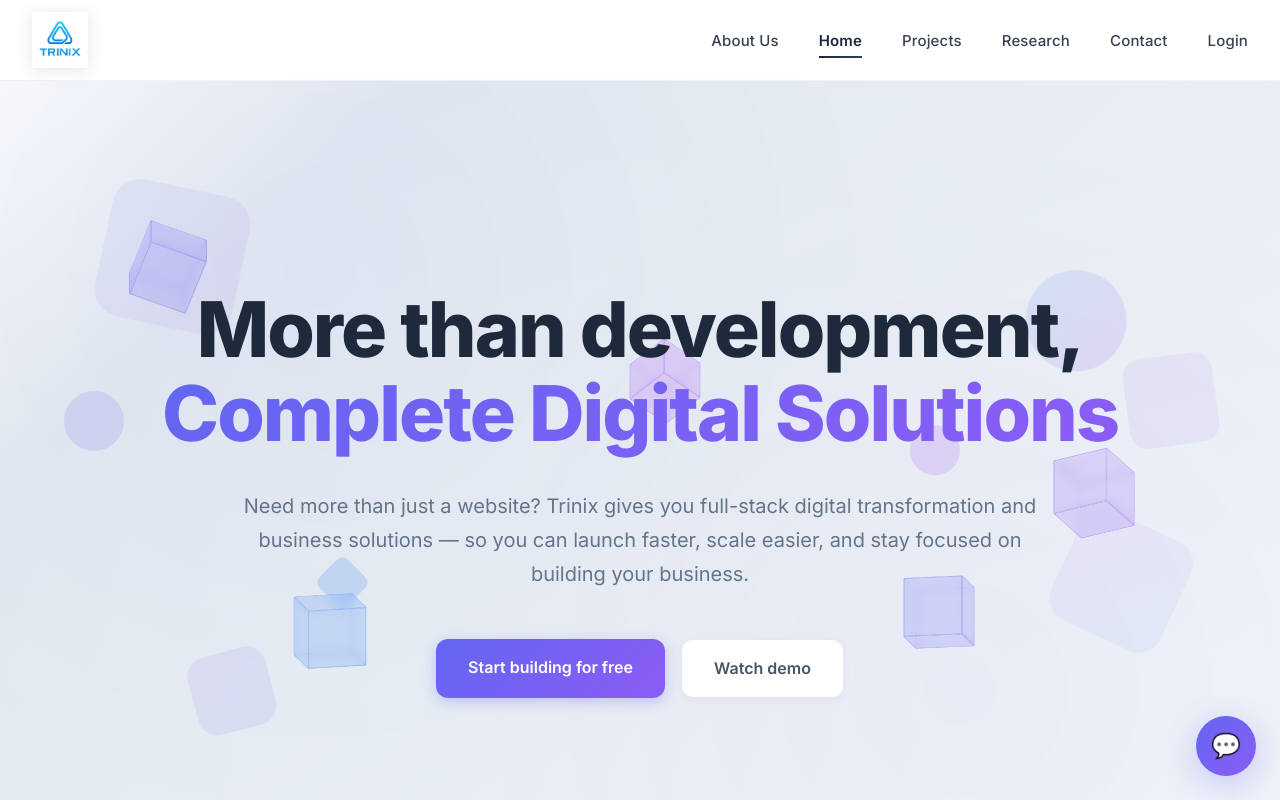
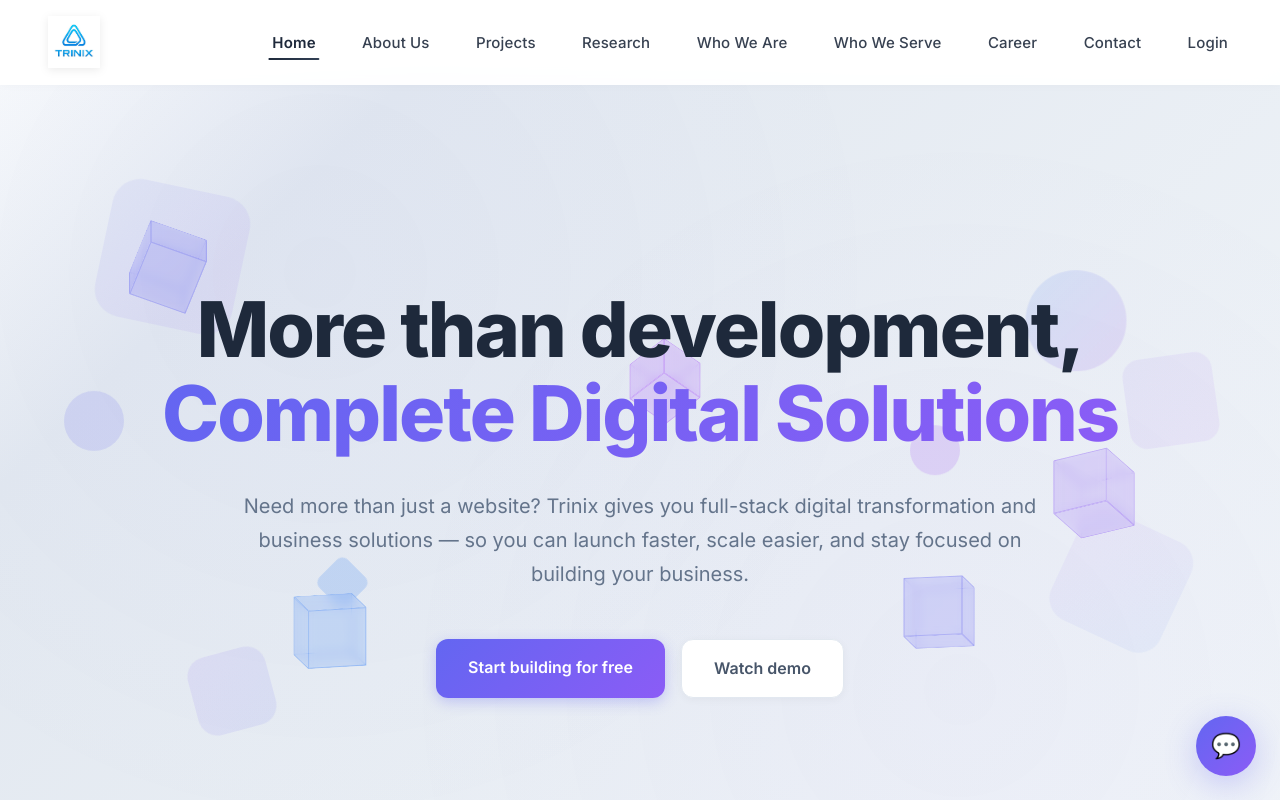
Before and after one commit to trinixpvtltd-png/trinix_web, a React (Create React App) app in the folder frontend/: page / in a window 1280 px wide. Shown: the top 800 px of the page. Built offline with nearby package versions, Linux system fonts and the light colour scheme.

Commit message:
update : Navbar

```diff
--- a/frontend/src/components/Navbar.js
+++ b/frontend/src/components/Navbar.js
@@ -9,52 +9,62 @@ const Navbar = () => {
   // Handle scroll effect
   useEffect(() => {
     const handleScroll = () => {
-      setIsScrolled(window.scrollY > 10);
+      setIsScrolled(window.scrollY > 20);
     };
     window.addEventListener('scroll', handleScroll);
     return () => window.removeEventListener('scroll', handleScroll);
   }, []);
 
+  // Close mobile menu when route changes
+  useEffect(() => {
+    setIsMenuOpen(false);
+  }, [location.pathname]);
+
   const styles = {
     navbar: {
       background: isScrolled ? 'rgba(255, 255, 255, 0.98)' : 'rgba(255, 255, 255, 0.95)',
-      backdropFilter: 'blur(12px)',
-      borderBottom: isScrolled ? '1px solid rgba(0, 0, 0, 0.08)' : '1px solid rgba(0, 0, 0, 0.05)',
+      backdropFilter: 'blur(20px)',
+      WebkitBackdropFilter: 'blur(20px)',
+      borderBottom: isScrolled ? '1px solid rgba(0, 0, 0, 0.1)' : '1px solid transparent',
       position: 'fixed',
       top: 0,
       left: 0,
       right: 0,
       zIndex: 1000,
-      transition: 'all 0.3s cubic-bezier(0.4, 0, 0.2, 1)',
-      boxShadow: isScrolled ? '0 2px 20px rgba(0, 0, 0, 0.08)' : 'none'
+      transition: 'all 0.4s cubic-bezier(0.4, 0, 0.2, 1)',
+      boxShadow: isScrolled ? '0 4px 24px rgba(0, 0, 0, 0.06)' : '0 2px 8px rgba(0, 0, 0, 0.02)'
     },
     navContainer: {
-      maxWidth: '1400px',
+      maxWidth: '1440px',
       margin: '0 auto',
-      padding: '0 32px',
+      padding: '0 clamp(20px, 5vw, 48px)',
       display: 'flex',
       justifyContent: 'space-between',
       alignItems: 'center',
-      height: '80px'  // Increased from 72px to accommodate larger logo
+      height: isScrolled ? '72px' : '84px',
+      transition: 'height 0.4s cubic-bezier(0.4, 0, 0.2, 1)'
     },
     logoContainer: {
       display: 'flex',
       alignItems: 'center',
       textDecoration: 'none',
-      transition: 'transform 0.2s ease',
-      padding: '8px 0'  // Added padding for better click area
+      transition: 'transform 0.3s cubic-bezier(0.34, 1.56, 0.64, 1)',
+      padding: '8px 0',
+      position: 'relative',
+      zIndex: 10
     },
     logoImg: {
-      height: isScrolled ? '52px' : '56px',  // Bigger logo: 52px when scrolled, 56px normally
+      height: isScrolled ? '44px' : '52px',
       width: 'auto',
-      transition: 'all 0.3s cubic-bezier(0.4, 0, 0.2, 1)',
-      maxWidth: '200px',  // Ensure it doesn't get too wide
-      objectFit: 'contain'  // Maintain aspect ratio
+      transition: 'all 0.4s cubic-bezier(0.4, 0, 0.2, 1)',
+      maxWidth: '180px',
+      objectFit: 'contain',
+      filter: 'drop-shadow(0 2px 4px rgba(0, 0, 0, 0.08))'
     },
     navLinks: {
       display: window.innerWidth <= 1024 ? 'none' : 'flex',
       alignItems: 'center',
-      gap: '40px',
+      gap: 'clamp(24px, 3vw, 40px)',
       listStyle: 'none',
       margin: 0,
       padding: 0
@@ -63,155 +73,186 @@ const Navbar = () => {
       textDecoration: 'none',
       color: '#374151',
       fontWeight: '500',
-      fontSize: '15px',
-      fontFamily: "'Inter', system-ui, sans-serif",
+      fontSize: 'clamp(14px, 1.5vw, 15px)',
+      fontFamily: "'Inter', -apple-system, BlinkMacSystemFont, 'Segoe UI', sans-serif",
       letterSpacing: '0.01em',
-      transition: 'all 0.25s cubic-bezier(0.4, 0, 0.2, 1)',
-      padding: '8px 0',
+      transition: 'all 0.3s cubic-bezier(0.4, 0, 0.2, 1)',
+      padding: '8px 4px',
       position: 'relative',
-      whiteSpace: 'nowrap'
+      whiteSpace: 'nowrap',
+      display: 'inline-block'
     },
     activeLink: {
       color: '#1e293b',
       fontWeight: '600'
-    },
-    contactButton: {
-      background: 'linear-gradient(135deg, #1e293b 0%, #334155 100%)',
-      color: 'white',
-      padding: '12px 24px',
-      borderRadius: '8px',
-      textDecoration: 'none',
-      fontWeight: '600',
-      fontSize: '14px',
-      fontFamily: "'Inter', system-ui, sans-serif",
-      transition: 'all 0.25s cubic-bezier(0.4, 0, 0.2, 1)',
-      border: 'none',
-      cursor: 'pointer',
-      letterSpacing: '0.025em',
-      boxShadow: '0 2px 8px rgba(30, 41, 59, 0.15)'
     },
 
     // Mobile Menu
     mobileMenuButton: {
       display: window.innerWidth <= 1024 ? 'flex' : 'none',
       flexDirection: 'column',
-      justifyContent: 'space-around',
-      width: '24px',
-      height: '24px',
+      justifyContent: 'center',
+      alignItems: 'center',
+      width: '32px',
+      height: '32px',
       background: 'transparent',
       border: 'none',
       cursor: 'pointer',
-      padding: '0'
+      padding: '4px',
+      position: 'relative',
+      zIndex: 1001
     },
     hamburgerLine: {
-      width: '24px',
-      height: '2px',
+      width: '22px',
+      height: '2.5px',
       background: '#374151',
-      borderRadius: '1px',
+      borderRadius: '2px',
       transition: 'all 0.3s cubic-bezier(0.4, 0, 0.2, 1)',
-      transformOrigin: '1px'
+      margin: '3px 0'
     },
     mobileMenu: {
-      position: 'absolute',
-      top: '100%',
+      position: 'fixed',
+      top: 0,
       left: 0,
       right: 0,
+      bottom: 0,
       background: 'rgba(255, 255, 255, 0.98)',
-      backdropFilter: 'blur(12px)',
-      borderTop: '1px solid rgba(0, 0, 0, 0.08)',
-      boxShadow: '0 8px 32px rgba(0, 0, 0, 0.12)',
-      transform: isMenuOpen ? 'translateY(0)' : 'translateY(-100%)',
+      backdropFilter: 'blur(20px)',
+      WebkitBackdropFilter: 'blur(20px)',
+      transform: isMenuOpen ? 'translateX(0)' : 'translateX(100%)',
       opacity: isMenuOpen ? 1 : 0,
       visibility: isMenuOpen ? 'visible' : 'hidden',
-      transition: 'all 0.3s cubic-bezier(0.4, 0, 0.2, 1)',
-      zIndex: -1
+      transition: 'all 0.4s cubic-bezier(0.4, 0, 0.2, 1)',
+      zIndex: 999,
+      overflow: 'auto'
     },
     mobileNavLinks: {
-      padding: '24px 32px',
+      padding: '100px 32px 40px',
       display: 'flex',
       flexDirection: 'column',
-      gap: '20px'
+      gap: '4px',
+      minHeight: '100vh'
     },
     mobileNavLink: {
       textDecoration: 'none',
       color: '#374151',
       fontWeight: '500',
-      fontSize: '16px',
-      fontFamily: "'Inter', system-ui, sans-serif",
-      padding: '12px 0',
-      borderBottom: '1px solid rgba(0, 0, 0, 0.05)',
-      transition: 'color 0.2s ease'
+      fontSize: '18px',
+      fontFamily: "'Inter', -apple-system, BlinkMacSystemFont, 'Segoe UI', sans-serif",
+      padding: '16px 20px',
+      borderRadius: '12px',
+      transition: 'all 0.3s cubic-bezier(0.4, 0, 0.2, 1)',
+      background: 'transparent',
+      display: 'block'
     },
-    mobileContactButton: {
-      background: 'linear-gradient(135deg, #1e293b 0%, #334155 100%)',
-      color: 'white',
-      padding: '16px 24px',
-      borderRadius: '8px',
-      textDecoration: 'none',
-      fontWeight: '600',
-      fontSize: '16px',
-      textAlign: 'center',
-      marginTop: '8px',
-      transition: 'all 0.2s ease'
-    },
-
-    // Mobile logo (for responsive design)
-    mobileLogoImg: {
-      height: '48px',  // Smaller on mobile but still visible
-      width: 'auto',
-      maxWidth: '180px'
+    mobileNavLinkActive: {
+      background: 'linear-gradient(135deg, rgba(99, 102, 241, 0.1) 0%, rgba(139, 92, 246, 0.1) 100%)',
+      color: '#1e293b',
+      fontWeight: '600'
     }
   };
 
   const navItems = [
+    { name: 'Home', path: '/' },
     { name: 'About Us', path: '/about' },
-    { name: 'Home', path: '/' },
     { name: 'Projects', path: '/projects' },
     { name: 'Research', path: '/research' },
+    { name: 'Who We Are', path: '/whoweare' },
+    { name: 'Who We Serve', path: '/whoweserve' },
+    { name: 'Career', path: '/career' },
     { name: 'Contact', path: '/contact' },
     { name: 'Login', path: '/login' }
   ];
 
   const toggleMenu = () => {
     setIsMenuOpen(!isMenuOpen);
+    // Prevent body scroll when menu is open
+    if (!isMenuOpen) {
+      document.body.style.overflow = 'hidden';
+    } else {
+      document.body.style.overflow = 'unset';
+    }
   };
 
-  // Add CSS for underline animation
+  // Add CSS for enhanced animations
   useEffect(() => {
     const style = document.createElement('style');
     style.textContent = `
-      .nav-link-underline::after {
+      .nav-link-enhanced {
+        position: relative;
+      }
+
+      .nav-link-enhanced::before {
         content: '';
         position: absolute;
         bottom: 0;
-        left: 0;
+        left: 50%;
         width: 0;
         height: 2px;
-        background: linear-gradient(135deg, #1e293b 0%, #334155 100%);
-        transition: width 0.3s cubic-bezier(0.4, 0, 0.2, 1);
+        background: linear-gradient(135deg, #6366f1 0%, #8b5cf6 100%);
+        transition: all 0.3s cubic-bezier(0.4, 0, 0.2, 1);
+        transform: translateX(-50%);
+        border-radius: 2px;
       }
 
-      .nav-link-underline:hover::after,
-      .nav-link-underline.active::after {
+      .nav-link-enhanced:hover::before {
         width: 100%;
       }
 
-      .nav-link-underline.active::after {
+      .nav-link-enhanced.active::before {
+        width: 100%;
         background: linear-gradient(135deg, #1e293b 0%, #334155 100%);
       }
 
-      /* Responsive logo styles */
+      .nav-link-enhanced:hover {
+        color: #6366f1 !important;
+        transform: translateY(-1px);
+      }
+
+      .nav-link-enhanced.active:hover {
+        color: #1e293b !important;
+      }
+
+      .mobile-nav-link-enhanced:hover {
+        background: rgba(99, 102, 241, 0.05) !important;
+        transform: translateX(4px);
+      }
+
+      @media (max-width: 1024px) {
+        .navbar-logo {
+          height: 40px !important;
+          max-width: 160px !important;
+        }
+      }
+
       @media (max-width: 768px) {
         .navbar-logo {
-          height: 44px !important;
-          max-width: 160px !important;
+          height: 36px !important;
+          max-width: 140px !important;
         }
       }
 
       @media (max-width: 480px) {
         .navbar-logo {
-          height: 40px !important;
-          max-width: 140px !important;
+          height: 32px !important;
+          max-width: 120px !important;
+        }
+      }
+
+      /* Smooth page transitions */
+      body {
+        transition: overflow 0.3s ease;
+      }
+
+      /* Enhanced mobile menu animation */
+      @keyframes slideInFromRight {
+        from {
+          transform: translateX(100%);
+          opacity: 0;
+        }
+        to {
+          transform: translateX(0);
+          opacity: 1;
         }
       }
     `;
@@ -221,6 +262,7 @@ const Navbar = () => {
       if (document.head.contains(style)) {
         document.head.removeChild(style);
       }
+      document.body.style.overflow = 'unset';
     };
   }, []);
 
@@ -232,21 +274,17 @@ const Navbar = () => {
           to="/"
           style={styles.logoContainer}
           onMouseEnter={(e) => {
-            e.currentTarget.style.transform = 'scale(1.05)';
+            e.currentTarget.style.transform = 'scale(1.05) translateY(-1px)';
           }}
           onMouseLeave={(e) => {
-            e.currentTarget.style.transform = 'scale(1)';
+            e.currentTarget.style.transform = 'scale(1) translateY(0)';
           }}
         >
           <img
             src="/logo.jpg"
-            alt="Trinix"
+            alt="Trinix - Complete Digital Solutions"
             className="navbar-logo"
-            style={{
-              ...styles.logoImg,
-              // Add subtle shadow for better visibility
-              filter: 'drop-shadow(0 2px 8px rgba(0, 0, 0, 0.1))'
-            }}
+            style={styles.logoImg}
           />
         </Link>
 
@@ -256,20 +294,10 @@ const Navbar = () => {
             <li key={item.path}>
               <Link
                 to={item.path}
-                className={`nav-link-underline ${location.pathname === item.path ? 'active' : ''}`}
+                className={`nav-link-enhanced ${location.pathname === item.path ? 'active' : ''}`}
                 style={{
                   ...styles.navLink,
                   ...(location.pathname === item.path ? styles.activeLink : {})
-                }}
-                onMouseEnter={(e) => {
-                  if (location.pathname !== item.path) {
-                    e.target.style.color = '#1e293b';
-                  }
-                }}
-                onMouseLeave={(e) => {
-                  if (location.pathname !== item.path) {
-                    e.target.style.color = '#374151';
-                  }
                 }}
               >
                 {item.name}
@@ -279,11 +307,14 @@ const Navbar = () => {
         </ul>
 
         {/* Mobile Menu Button */}
-        <button style={styles.mobileMenuButton} onClick={toggleMenu}>
+        <button
+          style={styles.mobileMenuButton}
+          onClick={toggleMenu}
+          aria-label="Toggle menu"
+        >
           <div style={{
             ...styles.hamburgerLine,
-            transform: isMenuOpen ? 'rotate(45deg)' : 'rotate(0)',
-            transformOrigin: '1px'
+            transform: isMenuOpen ? 'rotate(45deg) translateY(8px)' : 'rotate(0)',
           }}></div>
           <div style={{
             ...styles.hamburgerLine,
@@ -292,29 +323,24 @@ const Navbar = () => {
           }}></div>
           <div style={{
             ...styles.hamburgerLine,
-            transform: isMenuOpen ? 'rotate(-45deg)' : 'rotate(0)',
-            transformOrigin: '1px'
+            transform: isMenuOpen ? 'rotate(-45deg) translateY(-8px)' : 'rotate(0)',
           }}></div>
         </button>
 
         {/* Mobile Menu */}
         <div style={styles.mobileMenu}>
           <div style={styles.mobileNavLinks}>
-            {navItems.map((item) => (
+            {navItems.map((item, index) => (
               <Link
                 key={item.path}
                 to={item.path}
+                className="mobile-nav-link-enhanced"
                 style={{
                   ...styles.mobileNavLink,
-                  ...(location.pathname === item.path ? { color: '#1e293b', fontWeight: '600' } : {})
+                  ...(location.pathname === item.path ? styles.mobileNavLinkActive : {}),
+                  animationDelay: isMenuOpen ? `${index * 0.05}s` : '0s'
                 }}
-                onClick={() => setIsMenuOpen(false)}
-                onMouseEnter={(e) => e.target.style.color = '#1e293b'}
-                onMouseLeave={(e) => {
-                  if (location.pathname !== item.path) {
-                    e.target.style.color = '#374151';
-                  }
-                }}
+                onClick={toggleMenu}
               >
                 {item.name}
               </Link>
```
